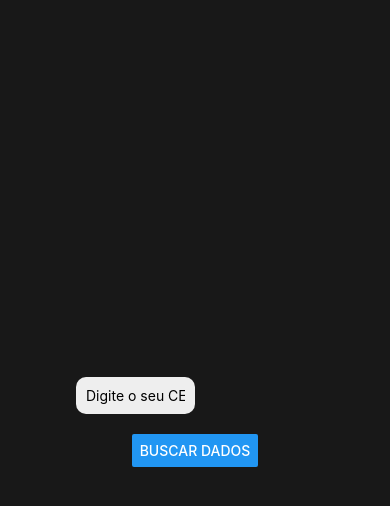
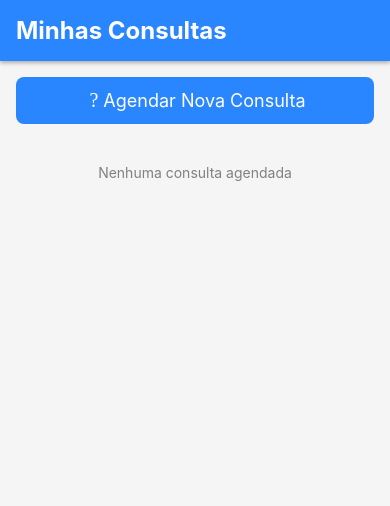
Before and after one commit to SchunckLeonardo/marcacaoDeConsultasMedicas, a React Native app: screen / in a window 390 px wide. Shown: the top 506 px of the page. Built offline with nearby package versions, Linux system fonts and the light colour scheme.

Commit message:
feat: refactor App component to use navigation and theming

```diff
--- a/App.tsx
+++ b/App.tsx
@@ -1,61 +1,20 @@
-import { StatusBar } from 'expo-status-bar';
-import { useEffect, useState } from 'react';
-import { ActivityIndicator, Button, Image, KeyboardAvoidingView, Platform, ScrollView, StyleSheet, Text, TextInput, View } from 'react-native';
-
-interface cepResponse {
-  cep: string
-  logradouro: string
-  bairro: string
-  localidade: string
-  uf: string
-  estado: string
-}
+import React from 'react';
+import { NavigationContainer } from '@react-navigation/native';
+import { ThemeProvider } from 'styled-components';
+import AppRoutes from './src/routes';
+import theme from './src/styles/theme';
+import { StatusBar } from 'react-native';
 
 export default function App() {
-  const [cep, setCep] = useState("")
-  const [response, setResponse] = useState<cepResponse>()
-  const [loading, setLoading] = useState(false)
-
-  function handleSubmit() {
-    setLoading(true)
-    new Promise((res) => {
-      setTimeout(() => res(""), 2000)
-    }).then(() => {
-    fetch(`https://viacep.com.br/ws/${cep}/json/`).then((res) => res.json()).then((res) => {
-      setResponse(res)
-      setLoading(false)
-    })
-    })
-  }
-
   return (
-    <View style={styles.container}>
-      <KeyboardAvoidingView behavior={Platform.OS === 'ios' ? 'padding' : 'height'}>
-        <TextInput onChangeText={setCep} placeholder='Digite o seu CEP' style={{ padding: 10, backgroundColor: '#eee', borderRadius: 10, width: "50%" }} />
-      </KeyboardAvoidingView>
-      <Button title='buscar dados' onPress={() => handleSubmit()}/>
-        {loading && <ActivityIndicator size="large" color="blue" />}
-        {response && <>
-            <Text style={styles.text}>Cidade: {response.localidade}</Text>
-            <Text style={styles.text}>Estado: {response.estado}</Text>
-            <Text style={styles.text}>Rua: {response.logradouro}</Text>
-            <Text style={styles.text}>Bairro: {response.bairro}</Text>
-          </>}
-    </View>
+    <ThemeProvider theme={theme}>
+      <NavigationContainer>
+        <StatusBar
+          barStyle="light-content"
+          backgroundColor={theme.colors.primary}
+        />
+        <AppRoutes />
+      </NavigationContainer>
+    </ThemeProvider>
   );
 }
-
-const styles = StyleSheet.create({
-  container: {
-    flex: 1,
-    backgroundColor: '#181818',
-    alignItems: 'center',
-    justifyContent: 'center',
-    gap: 20,
-  },
-  text: {
-    fontSize: 20,
-    textAlign: 'center',
-    color: 'white'
-  }
-});
```
